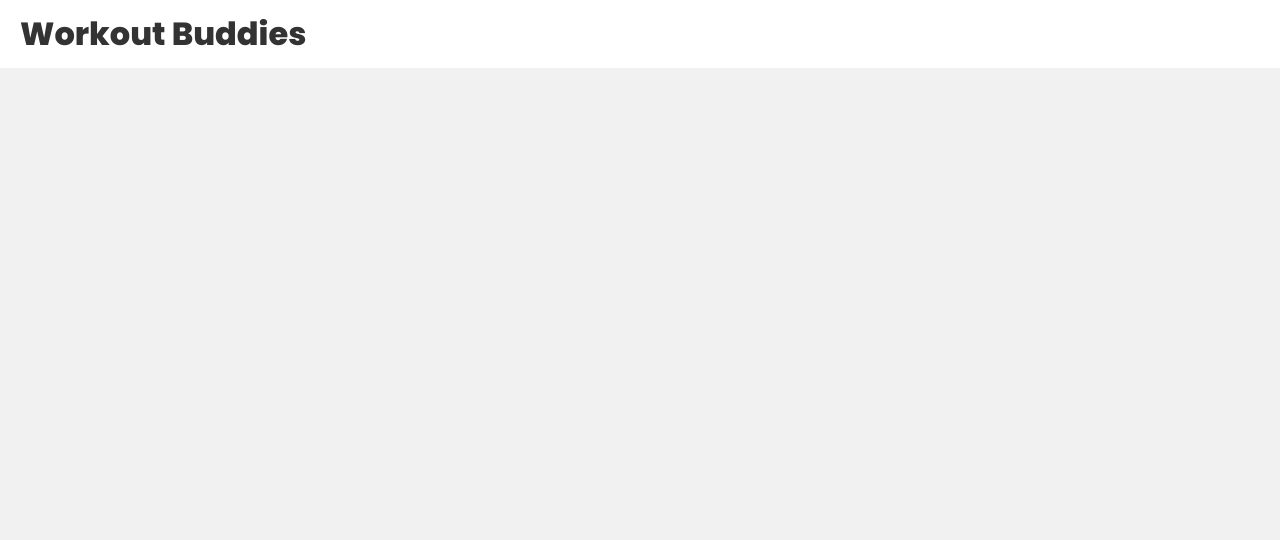
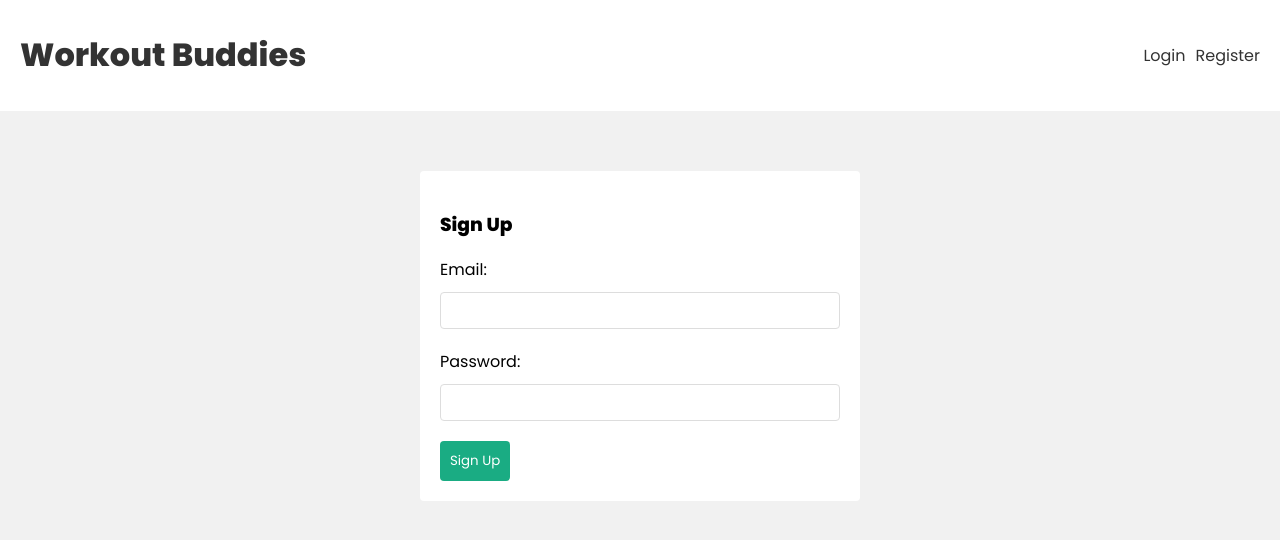
Before and after one commit to serjqy/mern-workout-app, a React (Create React App) app in the folder frontend/: page /register in a window 1280 px wide. Before the commit this address had no page. Shown: the top 540 px of the page. Built offline with nearby package versions, Linux system fonts and the light colour scheme.

Commit message:
Login & Register Forms frontend

```diff
--- a/frontend/src/App.js
+++ b/frontend/src/App.js
@@ -4,6 +4,8 @@
 // Pages & Components
 import Home from "./pages/Home";
 import Navbar from "./components/Navbar";
+import Login from "./pages/Login";
+import Signup from "./pages/Signup";
 
 const App = () => {
   return (
@@ -13,6 +15,8 @@
         <div className="pages">
           <Routes>
             <Route path="/" element={<Home />} />
+            <Route path="/login" element={<Login />} />
+            <Route path="/register" element={<Signup />} />
           </Routes>
         </div>
       </BrowserRouter>
--- a/frontend/src/components/Navbar.js
+++ b/frontend/src/components/Navbar.js
@@ -5,7 +5,15 @@
   return (
     <header>
       <div className="container">
-        <Link to="/">Workout Buddies</Link>
+        <Link to="/">
+          <h1>Workout Buddies</h1>
+        </Link>
+        <nav>
+          <div>
+            <Link to="/login">Login</Link>
+            <Link to="/register">Register</Link>
+          </div>
+        </nav>
       </div>
     </header>
   );
--- /dev/null
+++ b/frontend/src/context/AuthContext.js
@@ -0,0 +1,28 @@
+import { createContext, useReducer } from "react";
+
+export const AuthContext = createContext();
+
+export const authReducer = (state, action) => {
+  switch (action.type) {
+    case "LOGIN":
+      return { user: action.payload };
+    case "LOGOUT":
+      return { user: null };
+    default:
+      return state;
+  }
+};
+
+export const AuthContextProvider = ({ children }) => {
+  const [state, dispatch] = useReducer(authReducer, {
+    user: null,
+  });
+
+  console.log("AuthContext state: ", state);
+
+  return (
+    <AuthContext.Provider value={{ ...state, dispatch }}>
+      {children}
+    </AuthContext.Provider>
+  );
+};
--- a/frontend/src/index.css
+++ b/frontend/src/index.css
@@ -25,8 +25,6 @@
 header a {
   color: #333;
   text-decoration: none;
-  font-weight: 700;
-  font-size: 2rem;
 }
 .pages {
   max-width: 1400px;
--- a/frontend/src/index.js
+++ b/frontend/src/index.js
@@ -3,10 +3,13 @@
 import "./index.css";
 import App from "./App";
 import { WorkoutContextProvider } from "./context/WorkoutContext";
+import { AuthContextProvider } from "./context/AuthContext";
 
 const root = ReactDOM.createRoot(document.getElementById("root"));
 root.render(
-  <WorkoutContextProvider>
-    <App />
-  </WorkoutContextProvider>
+  <AuthContextProvider>
+    <WorkoutContextProvider>
+      <App />
+    </WorkoutContextProvider>
+  </AuthContextProvider>
 );
--- /dev/null
+++ b/frontend/src/pages/Login.js
@@ -0,0 +1,33 @@
+import React, { useState } from "react";
+
+const Login = () => {
+  const [email, setEmail] = useState("");
+  const [password, setPassword] = useState("");
+
+  const handleSubmit = async (e) => {
+    e.preventDefault();
+
+    console.log(email, password);
+  };
+
+  return (
+    <form className="login" onSubmit={handleSubmit}>
+      <h3>Login</h3>
+      <label>Email:</label>
+      <input
+        type="email"
+        onChange={(e) => setEmail(e.target.value)}
+        value={email}
+      />
+      <label>Password:</label>
+      <input
+        type="password"
+        onChange={(e) => setPassword(e.target.value)}
+        value={password}
+      />
+      <button>Sign In</button>
+    </form>
+  );
+};
+
+export default Login;
--- /dev/null
+++ b/frontend/src/pages/Signup.js
@@ -0,0 +1,33 @@
+import React, { useState } from "react";
+
+const Signup = () => {
+  const [email, setEmail] = useState("");
+  const [password, setPassword] = useState("");
+
+  const handleSubmit = async (e) => {
+    e.preventDefault();
+
+    console.log(email, password);
+  };
+
+  return (
+    <form className="signup" onSubmit={handleSubmit}>
+      <h3>Sign Up</h3>
+      <label>Email:</label>
+      <input
+        type="email"
+        onChange={(e) => setEmail(e.target.value)}
+        value={email}
+      />
+      <label>Password:</label>
+      <input
+        type="password"
+        onChange={(e) => setPassword(e.target.value)}
+        value={password}
+      />
+      <button>Sign Up</button>
+    </form>
+  );
+};
+
+export default Signup;
```
Also changed, not shown: frontend/src/hooks/useAuthContext.js (added, +12 -0 lines).
